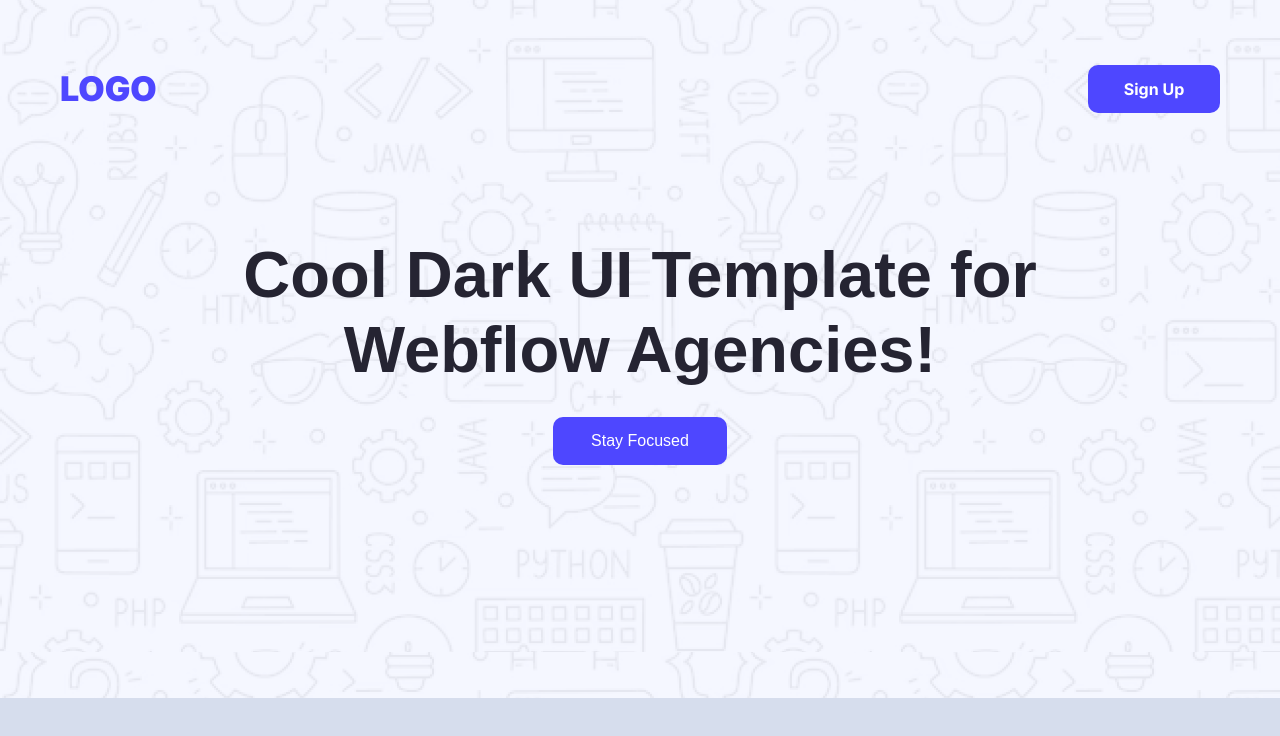
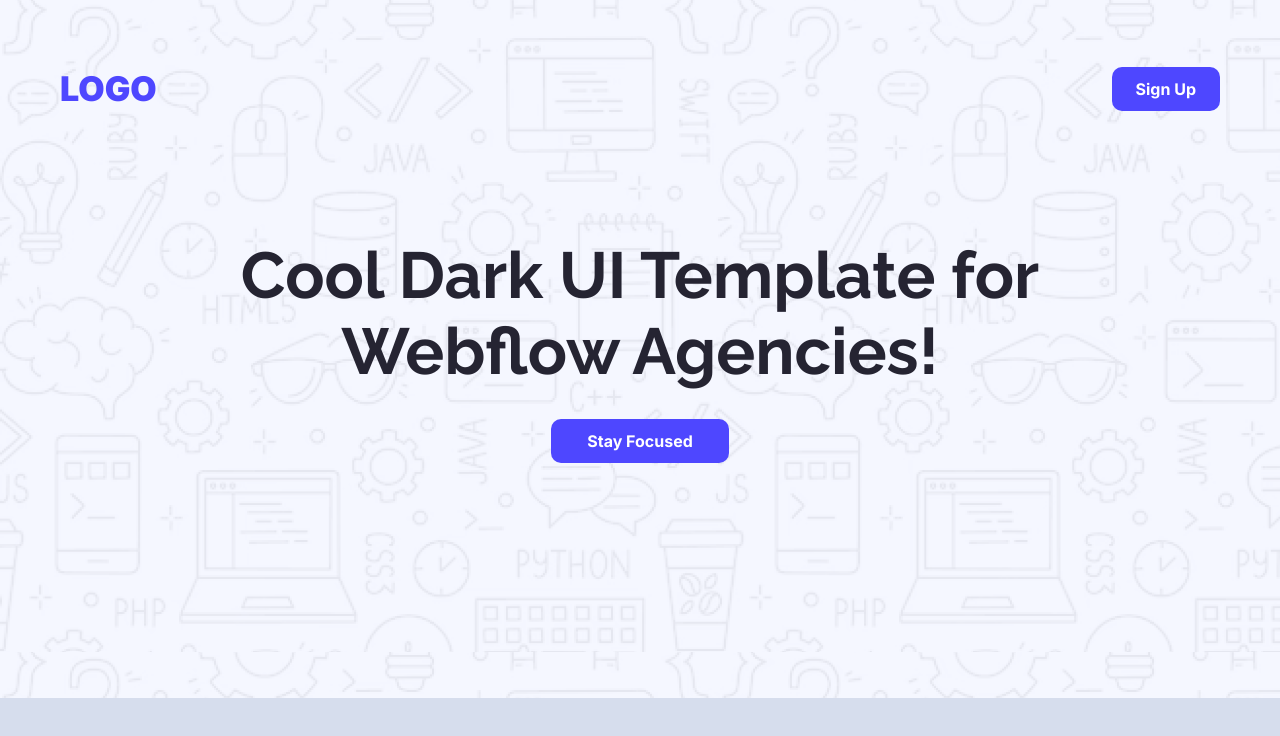
Before and after one commit to SHOnnay/Assignment, a plain HTML site: page index.html in a window 1280 px wide. Drawn offline with Linux system fonts and the light colour scheme.

Commit message:
shared button

```diff
--- a/index.html
+++ b/index.html
@@ -17,12 +17,12 @@
         <div class="nav-bar">
             <nav>
                 <h2 class="logo">LOGO</h2>
-                <button class="nav-btn shared">Sign Up</button>
+                <button class="nav-btn shared-btn">Sign Up</button>
             </nav>
         </div>
         <div class="content">
             <h1 class="center-content">Cool Dark UI Template for Webflow Agencies!</h1>
-            <button class="content-btn shared">Stay Focused</button>
+            <button class="content-btn shared-btn">Stay Focused</button>
         </div>
 
     </header>
--- a/style.css
+++ b/style.css
@@ -2,8 +2,23 @@
 body{
     margin: 0;
     background-color: #D6DDED;
-    font-family: sans-serif;
+    font-family:'Inter', sans-serif;
 }
+
+/* shared button all */
+.shared-btn{
+    display: flex;
+    align-items: center;
+    justify-content: center;
+    color: white;
+    background-color: #4E47FF;
+    border: none;
+    border-radius: 10px;
+    font-size: 16px;
+    font-family: 'Inter',sans-serif;
+    font-weight: bold;
+}
+
 /* full header */
 /* navigation bar style */
 .secondary-bg{
@@ -32,15 +47,7 @@ nav{
     font-family: 'Inter',sans-serif;
 }
 .nav-btn{
-    color: white;
-    background-color: #4E47FF;
-    border: none;
-    border-radius: 10px;
-    font-size: 16px;
-    font-weight: bold;
-    width: 132px;
-    height: 48px;
-    font-family: 'Inter',sans-serif;
+    padding: 12px 24px;
 }
 .content h1{
     font-size: 65px;
@@ -49,6 +56,7 @@ nav{
     text-align: center;
     max-width: 905px;
     margin: 0 20px 30px;
+    font-family: 'Raleway', sans-serif;
 }
 .content{
     display: flex;
@@ -59,12 +67,5 @@ nav{
 }
 
 .content-btn{
-    color: white;
-    background-color: #4E47FF;
-    border: none;
-    width: 174px;
-    height: 48px;
     padding: 12px 36px;
-    border-radius: 10px;
-    font-size: 16px;
 }
```
